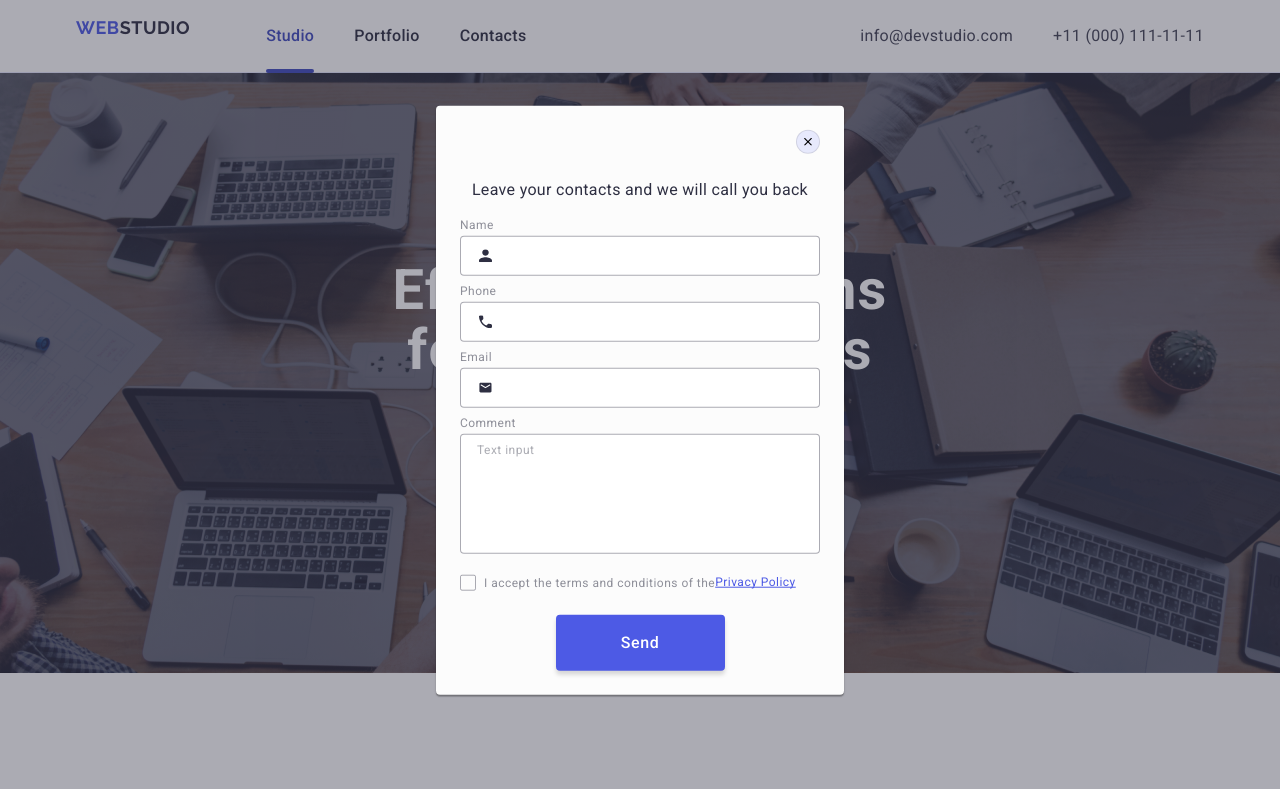
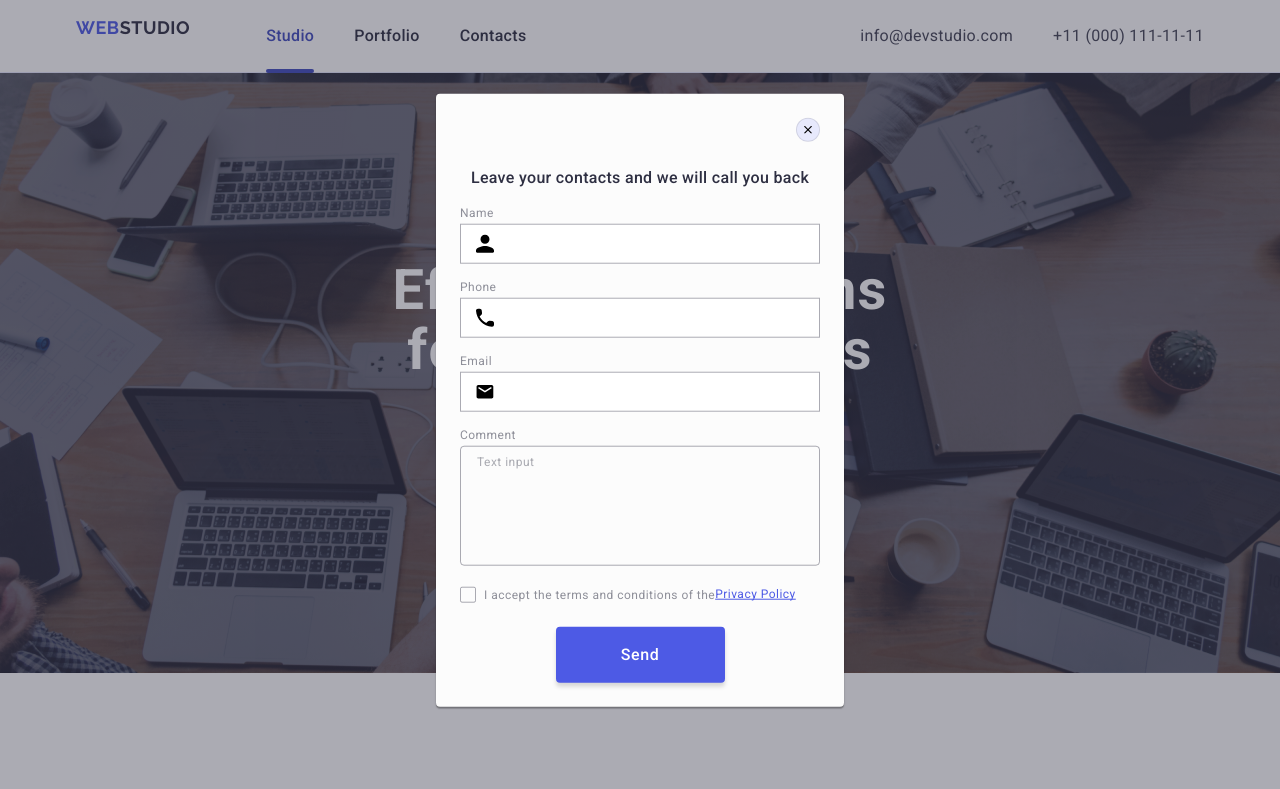
Before and after one commit to Waynemariya/goit-markup-hw-05, a plain HTML site: page index.html in a window 1280 px wide. Shown: the top 789 px of the page. Drawn offline with nearby package versions, Linux system fonts and the light colour scheme.

Commit message:
second-try

```diff
--- a/css/styles.css
+++ b/css/styles.css
@@ -533,18 +533,17 @@ height: 100%;
     pointer-events: auto;
 }
 .modal{
-    border-radius: 4px;
+    background-color: #FCFCFC;
     width: 408px;
     min-height: 584px;
-    box-shadow: 0 1px 1px 0 rgba(0, 0, 0, 0.14), 0 1px 3px 0 rgba(0, 0, 0, 0.12), 0 2px 1px 0 rgba(0, 0, 0, 0.2);
-    background:  #fcfcfc;
     position: absolute;
     top: 50%;
     left: 50%;
-    transform: translate(-50%, -50%);
+    transform: translate(-50%, -50%) scale(1);
+    box-shadow: 0px 1px 1px rgba(0, 0, 0, 0.14), 0px 1px 3px rgba(0, 0, 0, 0.12), 0px 2px 1px rgba(0, 0, 0, 0.2);
+    border-radius: 4px;
     transition: transform 250ms cubic-bezier(0.4, 0, 0.2, 1);
-    padding: 24px;
-
+    padding: 72px 24px 24px;
 }
 
     .modal-close{
@@ -565,7 +564,7 @@ height: 100%;
     }
     .modal-close:hover,
     .modal-close:focus{
-         background-color:  #404bbf;
+         background-color: #404bbf;
          border: none;
     }
  .modal-close-icon{
@@ -583,8 +582,8 @@ height: 100%;
         line-height: 150%;
         letter-spacing: 0.02em;
         text-align: center;
-        margin-top: 48px;
         margin-bottom: 16px;
+        font-weight: 500;
         color: #2e2f42;;
     }
     .modal-input-wrap{
@@ -594,9 +593,11 @@ height: 100%;
     width: 100%;
     height: 40px;
     border: 1px solid rgba(46, 47, 66, 0.4);
+    background-color: transparent
     border-radius: 4px;
-    outline: transparent;
-    transition-duration: 250ms cubic-bezier(0.4, 0, 0.2, 1);
+    padding-left: 38px;
+    transition: border-color 250ms cubic-bezier(0.4, 0, 0.2, 1);
+
     }
 
     .modal-input:focus{
@@ -606,7 +607,7 @@ height: 100%;
         fill: #4d5ae5;
     }
 .modal-field{
-    margin-bottom: 8px;
+    margin-bottom: 16px
 }
    .modal-label{
      display: block;
@@ -620,25 +621,32 @@ height: 100%;
    }
 
    .modal-icon{
-    fill: #2e2f42;
     position: absolute;
-    left: 19px;
+    left: 16px;
     top: 50%;
     transform: translateY(-50%);
-    transition-duration: 250ms cubic-bezier(0.4, 0, 0.2, 1);
+    transition: fill 250ms cubic-bezier(0.4, 0, 0.2, 1);
 }
 
    .modal-textarea{
     width: 100%;
     height: 120px;
-     border: 1px solid rgba(46, 47, 66, 0.4);
     border-radius: 4px;
+    border: 1px solid rgba(46, 47, 66, 0.40);
+    color: rgba(46, 47, 66, 0.40);
+    font-size: 12px;
+    background-color: transparent;
+    padding: 8px 16px;
+    line-height: 1.17;
+    letter-spacing: 0.04em;
     outline: transparent;
-     transition-duration: 250ms cubic-bezier(0.4, 0, 0.2, 1);
-     padding: 8px 16px;
     resize: none;
+    transition: border-color 250ms cubic-bezier(0.4, 0, 0.2, 1);
     }
 
+    .modal-textarea:focus{
+        border-color: #4D5AE5;
+    }
     .modal-textarea::placeholder{
         font-weight: 400;
         font-size: 12px;
@@ -687,7 +695,9 @@ height: 100%;
     border: none;
     fill: #f4f4fd;
    }
-
+.checkbox-icon{
+    display: inline-flex
+}
    .model-button{
     display: block;
    margin: 0 auto;
--- a/index.html
+++ b/index.html
@@ -386,7 +386,7 @@
              name="user-name"
              class="modal-input"
              id="user-name" />
-             <svg class="modal-icon" width="13" height="13"><use href="./images/icons.svg#icon-Vector"></use></svg>
+             <svg class="modal-icon" width="18" height="24"><use href="./images/icons.svg#icon-Vector"></use></svg>
             </div>
             </div>
             <div class="modal-field">
@@ -397,7 +397,7 @@
              name="user-phone"
              class="modal-input"
              id="user-phone"/>
-             <svg class="modal-icon" width="13" height="13"><use href="./images/icons.svg#icon-Vector-1"></use></svg>
+             <svg class="modal-icon" width="18" height="24"><use href="./images/icons.svg#icon-Vector-1"></use></svg>
             </div>
             </div>
             <div class="modal-field">
@@ -408,23 +408,23 @@
              name="user-email"
              class="modal-input"
              id="user-email"/>
-             <svg class="modal-icon" width="13" height="13"><use href="./images/icons.svg#icon-Vector-2"></use></svg>
+             <svg class="modal-icon" width="18" height="24"><use href="./images/icons.svg#icon-Vector-2"></use></svg>
             </div>
             </div>
 
             <div class="modal-field">
-                <label for="user-text" class="modal-label">Comment</label>
-               <textarea name="user-text" id="user-text" class="modal-textarea" placeholder="Text input"></textarea>
+                <label for="user-comment" class="modal-label">Comment</label>
+               <textarea name="user-comment" id="user-comment" class="modal-textarea" placeholder="Text input"></textarea>
             </div>
             <div class="container-checkbox">
                 <input
                  type="checkbox"
-                 name="policy"
+                 name="user-privacy"
                  class="form-check visually-hidden"
-                 id="policy"
+                 id="user-privacy"
                  value="true"/>
-                 <label for="policy" class="check-text">
-                    <span>
+                 <label for="user-privacy" class="check-text">
+                    <span class="checkbox-icon">
                         <svg class="check-icon" width="10" height="8">
                             <use href="./images/icons.svg#icon-check-1"></use>
                         </svg>
```
Lines whose indentation alone changed are shown as unchanged.
